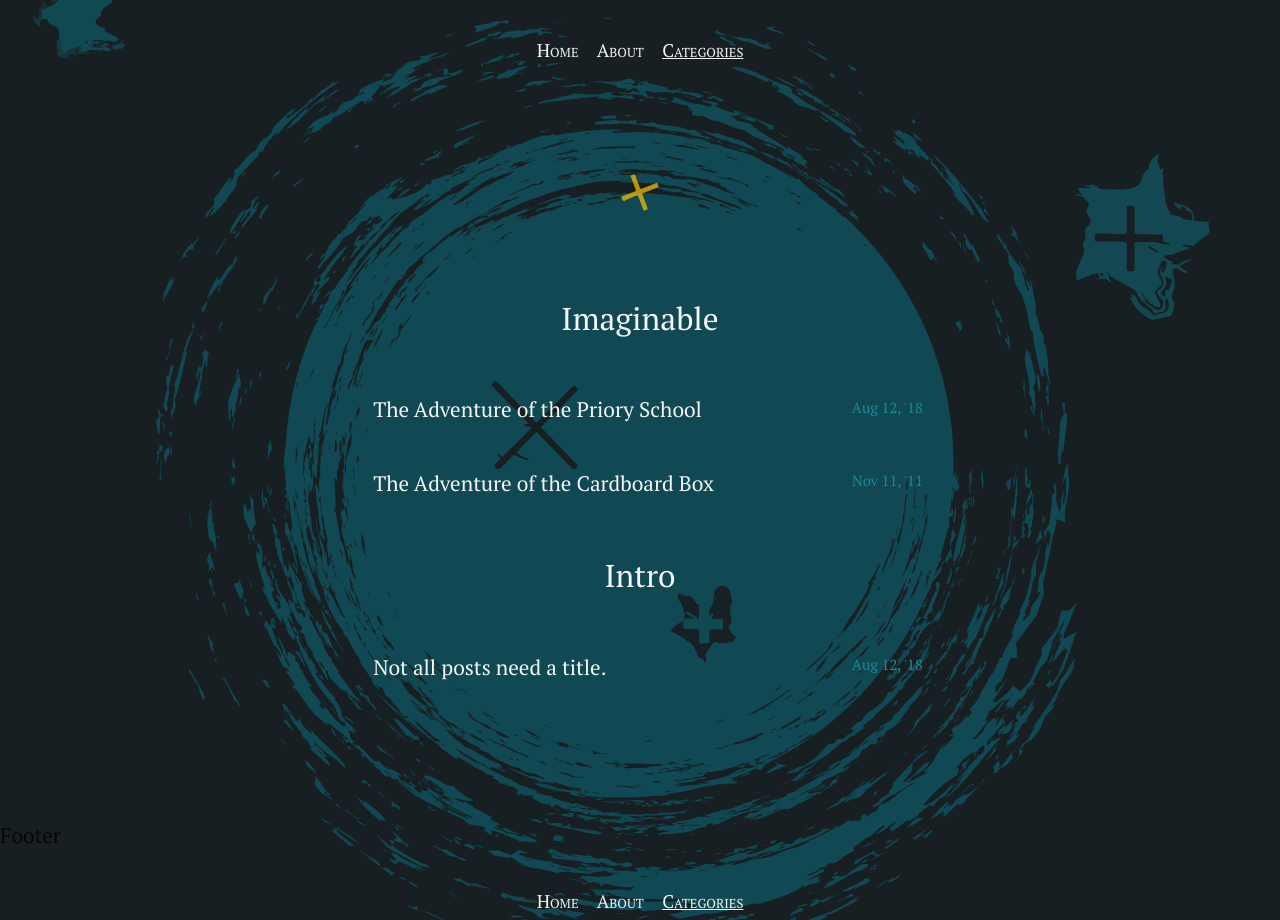
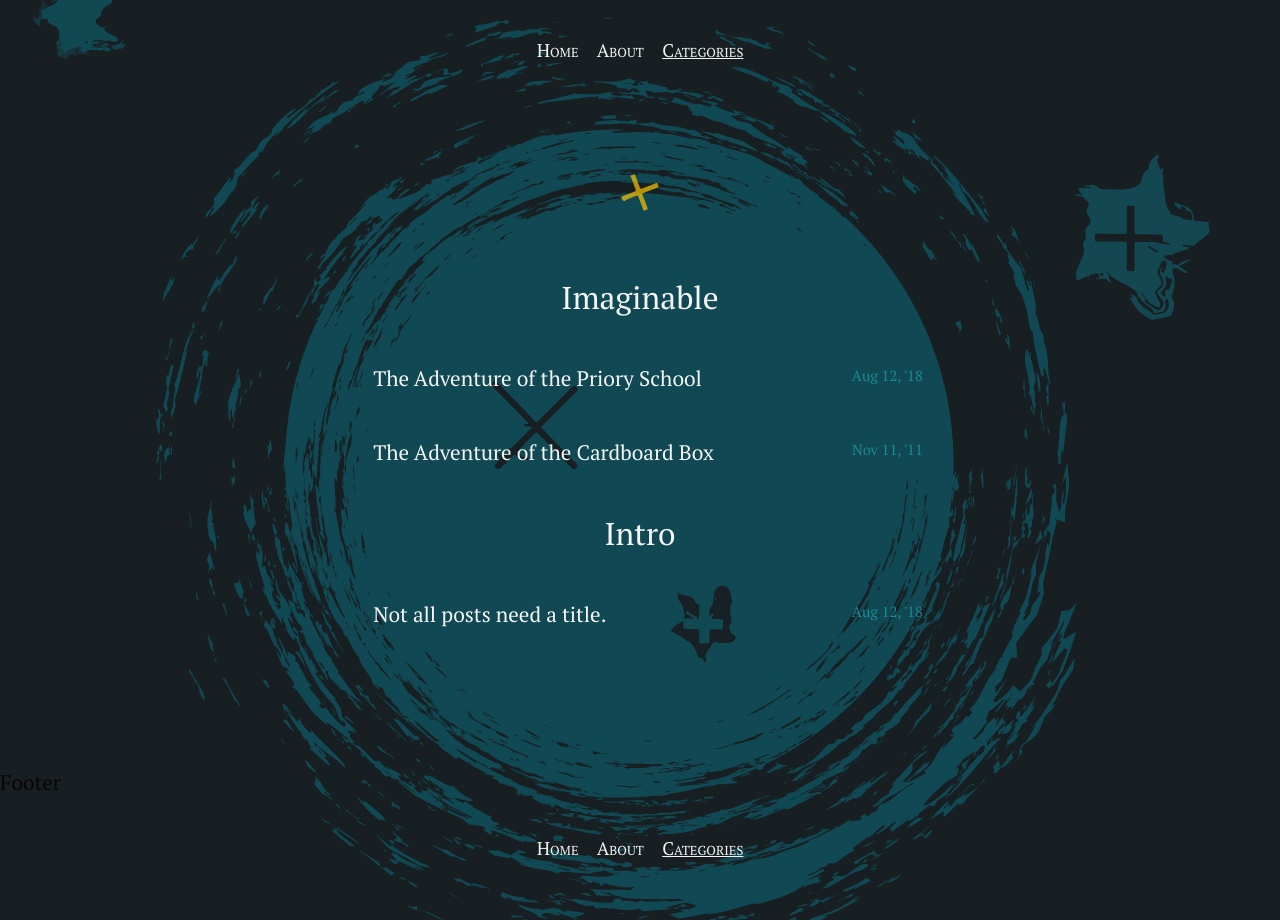
Before and after one commit to silvialohrmann/editorial, a Jekyll site: the page built from categories.html, in a window 1280 px wide. Built offline with Jekyll 4.4.1, drawn with Linux system fonts in a browser that asks for light colours.

Commit message:
Update _base.scss

```diff
--- a/_sass/_base.scss
+++ b/_sass/_base.scss
@@ -21,6 +21,10 @@ h3 {
   font-size: 1.5em;
   margin: 1.3333em auto;
   text-align: center;
+}
+
+h3.category-head {
+  margin: 0 auto;
 }
 
 h4 {
```
